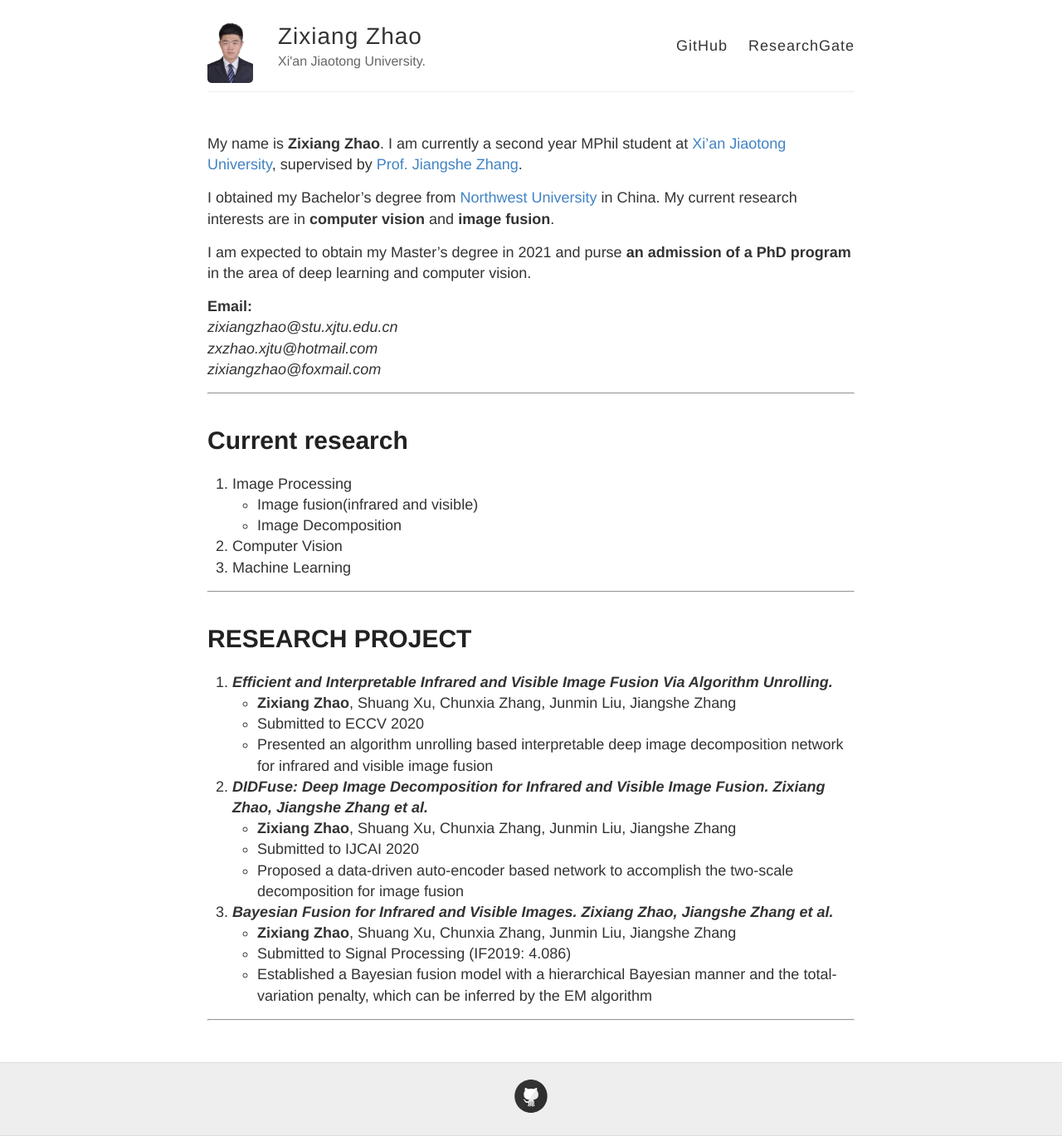
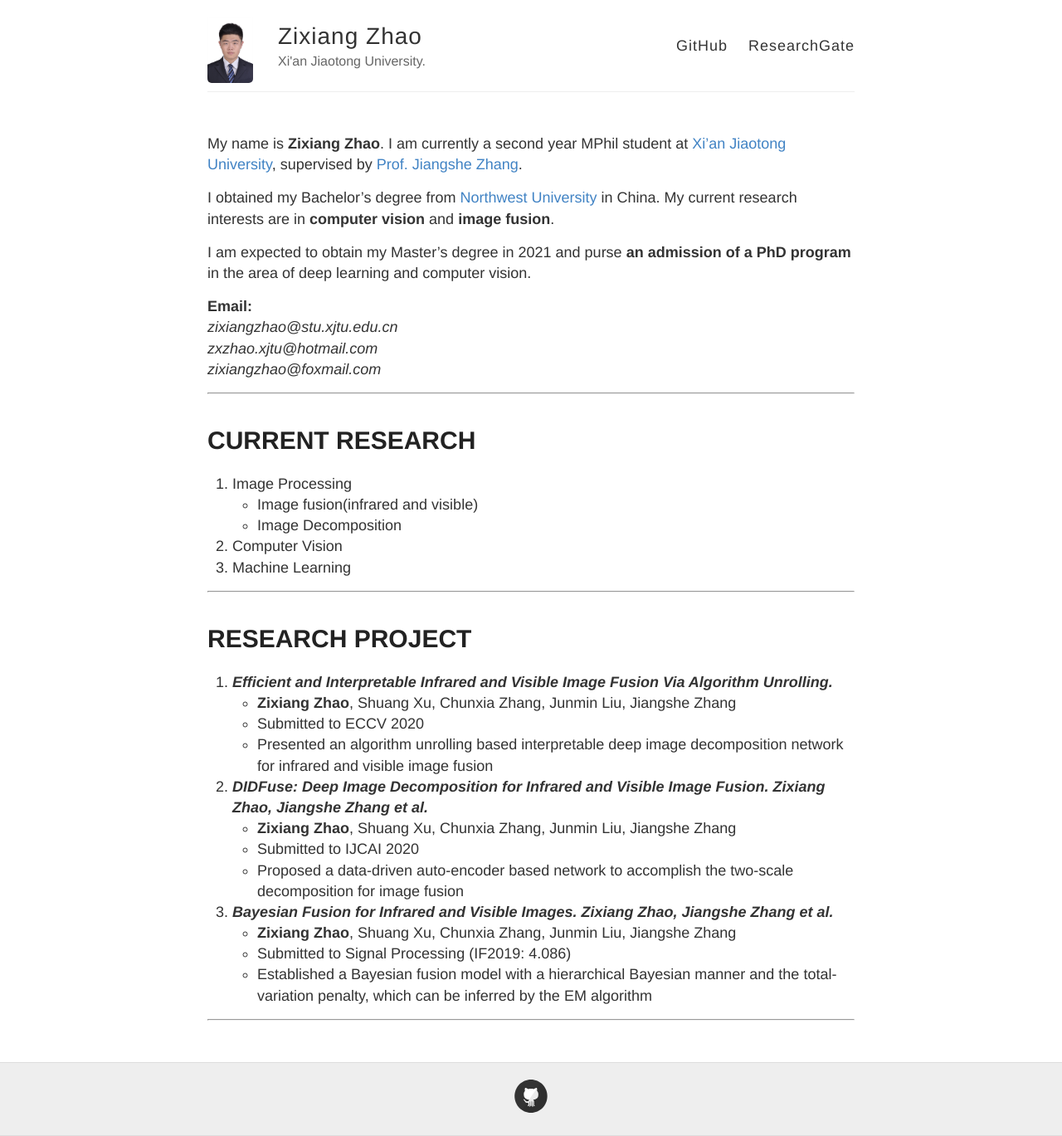
Before and after one commit to Zhaozixiang1228/Zhaozixiang1228.github.io, a Jekyll site: the page built from index.md, in a window 1280 px wide. Shown: the whole page at 83% size. Built offline with Jekyll 4.4.1, drawn with Linux system fonts in a browser that asks for light colours; our own code applies the rules of GitHub Pages for plain Markdown files.

```diff
--- a/index.md
+++ b/index.md
@@ -10,7 +10,7 @@ I am expected to obtain my Master's degree in 2021 and purse **an admission of a
 *zixiangzhao@foxmail.com*
 
 ---
-# Current research
+# CURRENT RESEARCH
 
 1. Image Processing
    - Image fusion(infrared and visible)
```
